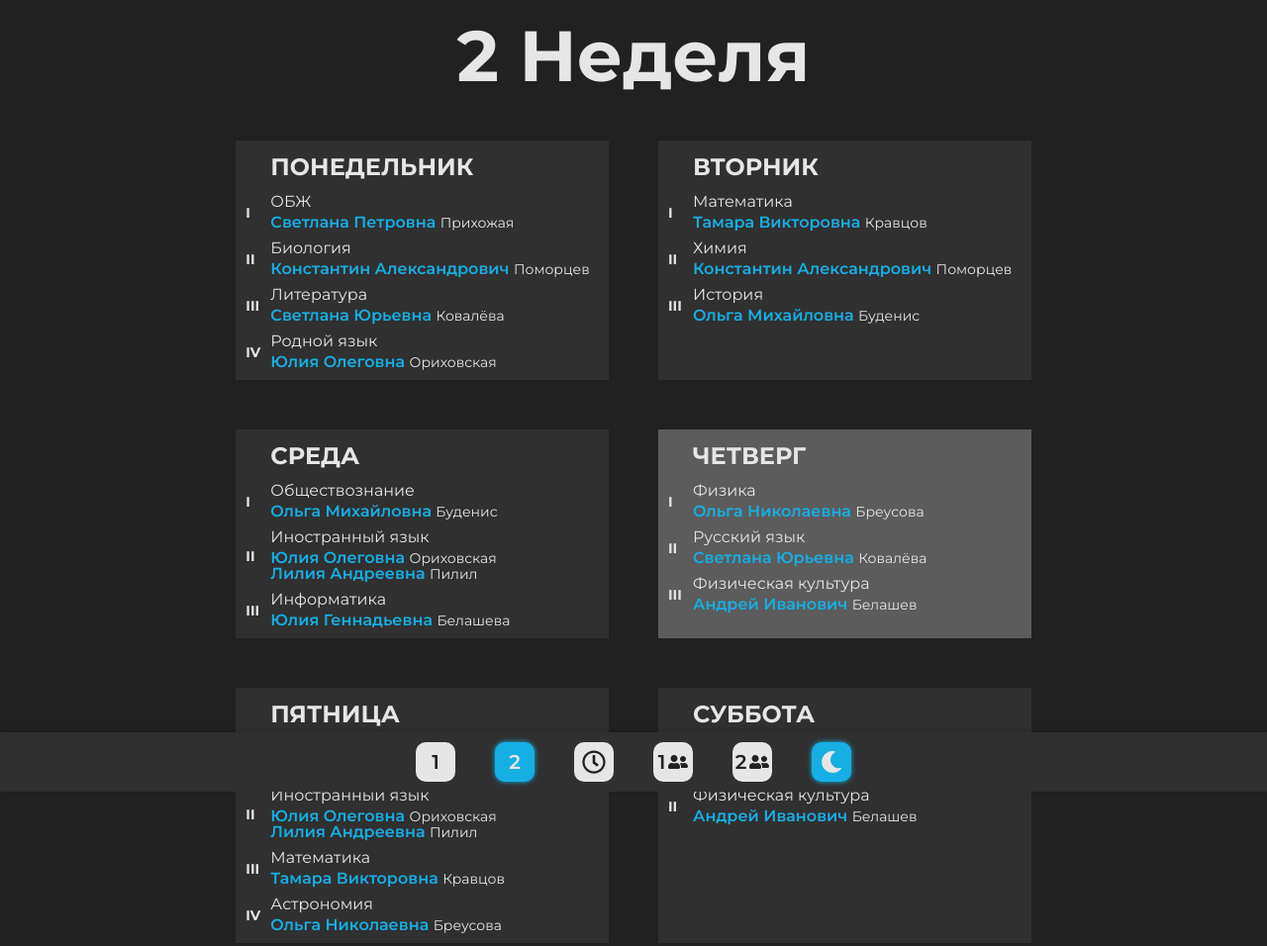
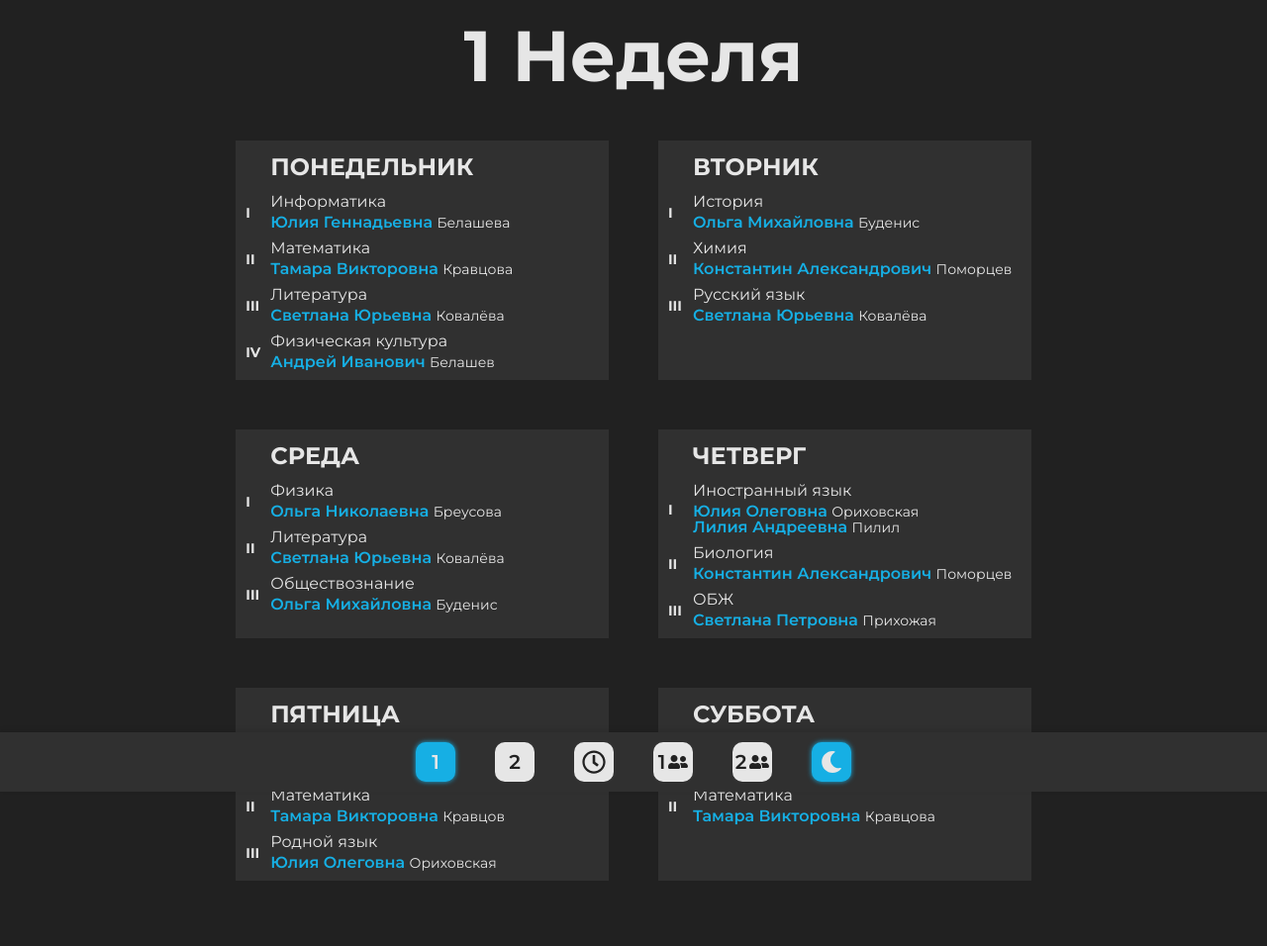
Before and after one commit to fN9ne/timetable, a plain HTML site: page index.html in a window 1280 px wide. Shown: the whole page at 99% size. Drawn offline with nearby package versions, Linux system fonts and the light colour scheme.

Commit message:
Update index.html

```diff
--- a/index.html
+++ b/index.html
@@ -13,13 +13,13 @@
 </head>
 <body class="_dark">
 	<div class="wrapper">
-		<h2 class="weektitle">2 Неделя</h2>
+		<h2 class="weektitle">1 Неделя</h2>
 		<div class="loader__container">
 			<div class="loader">
 				<span></span>
 			</div>
 		</div>
-		<main class="page page_1">
+		<main class="page page_1 _active">
 			<div class="day day_1">
 				<div class="container">
 					<div class="day__name">Понедельник</div>
@@ -123,7 +123,7 @@
 				</div>
 			</div>
 		</main>
-		<main class="page page_2 _active">
+		<main class="page page_2">
 			<div class="day day_1">
 				<div class="container">
 					<div class="day__name">Понедельник</div>
@@ -179,7 +179,7 @@
 					</div>
 				</div>
 			</div>
-			<div class="day day_4 _active">
+			<div class="day day_4">
 				<div class="container">
 					<div class="day__name">Четверг</div>
 					<div class="day__item">
@@ -343,7 +343,7 @@
 					<div class="day__item"><div class="lesson">Пилипчук</div><div class="teacher">Михаил</div></div>
 				</div>
 			</div>
-			<div class="day day_4 _active">
+			<div class="day day_4">
 				<div class="container">
 					<div class="day__name">Четверг</div>
 					<div class="day__item"><div class="lesson">Писляр</div><div class="teacher">Алексей</div></div>
@@ -366,8 +366,8 @@
 			</div>
 		</main>
 		<div class="labels">
-			<a href="#" class="labels__item labels__item_1">1</a>
-			<a href="#" class="labels__item labels__item_2 _active">2</a>
+			<a href="#" class="labels__item labels__item_1 _active">1</a>
+			<a href="#" class="labels__item labels__item_2">2</a>
 			<a href="#" class="labels__item labels__item_3"><svg width="24px" height="24px" xmlns="http://www.w3.org/2000/svg" viewBox="0 0 512 512"><path d="M256 8C119 8 8 119 8 256s111 248 248 248 248-111 248-248S393 8 256 8zm0 448c-110.5 0-200-89.5-200-200S145.5 56 256 56s200 89.5 200 200-89.5 200-200 200zm61.8-104.4l-84.9-61.7c-3.1-2.3-4.9-5.9-4.9-9.7V116c0-6.6 5.4-12 12-12h32c6.6 0 12 5.4 12 12v141.7l66.8 48.6c5.4 3.9 6.5 11.4 2.6 16.8L334.6 349c-3.9 5.3-11.4 6.5-16.8 2.6z"/></svg></a>
 			<a href="#" class="labels__item labels__item_4">1<svg xmlns="http://www.w3.org/2000/svg" viewBox="0 0 640 512" width="20px" height="20px"><path d="M192 256c61.9 0 112-50.1 112-112S253.9 32 192 32 80 82.1 80 144s50.1 112 112 112zm76.8 32h-8.3c-20.8 10-43.9 16-68.5 16s-47.6-6-68.5-16h-8.3C51.6 288 0 339.6 0 403.2V432c0 26.5 21.5 48 48 48h288c26.5 0 48-21.5 48-48v-28.8c0-63.6-51.6-115.2-115.2-115.2zM480 256c53 0 96-43 96-96s-43-96-96-96-96 43-96 96 43 96 96 96zm48 32h-3.8c-13.9 4.8-28.6 8-44.2 8s-30.3-3.2-44.2-8H432c-20.4 0-39.2 5.9-55.7 15.4 24.4 26.3 39.7 61.2 39.7 99.8v38.4c0 2.2-.5 4.3-.6 6.4H592c26.5 0 48-21.5 48-48 0-61.9-50.1-112-112-112z"/></svg></a>
 			<a href="#" class="labels__item labels__item_5">2<svg xmlns="http://www.w3.org/2000/svg" viewBox="0 0 640 512" width="20px" height="20px"><path d="M192 256c61.9 0 112-50.1 112-112S253.9 32 192 32 80 82.1 80 144s50.1 112 112 112zm76.8 32h-8.3c-20.8 10-43.9 16-68.5 16s-47.6-6-68.5-16h-8.3C51.6 288 0 339.6 0 403.2V432c0 26.5 21.5 48 48 48h288c26.5 0 48-21.5 48-48v-28.8c0-63.6-51.6-115.2-115.2-115.2zM480 256c53 0 96-43 96-96s-43-96-96-96-96 43-96 96 43 96 96 96zm48 32h-3.8c-13.9 4.8-28.6 8-44.2 8s-30.3-3.2-44.2-8H432c-20.4 0-39.2 5.9-55.7 15.4 24.4 26.3 39.7 61.2 39.7 99.8v38.4c0 2.2-.5 4.3-.6 6.4H592c26.5 0 48-21.5 48-48 0-61.9-50.1-112-112-112z"/></svg></a>
```
